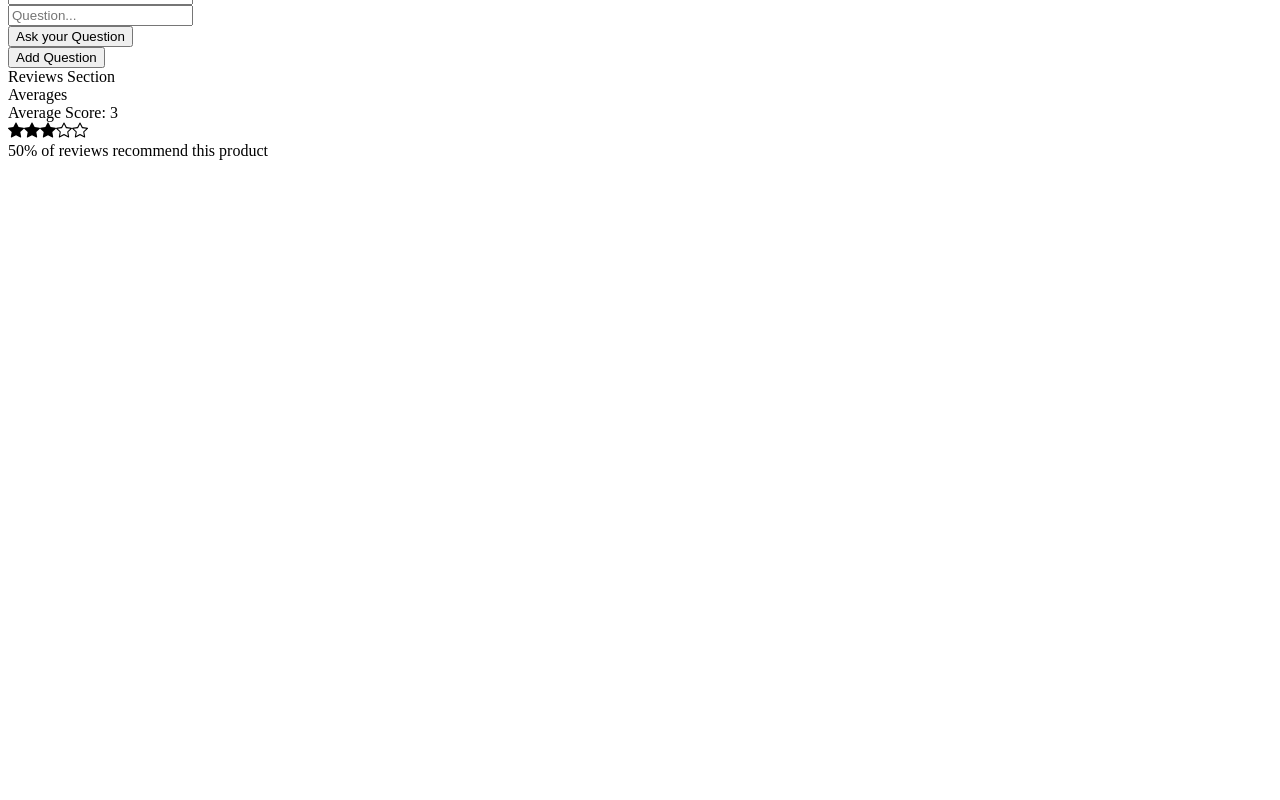
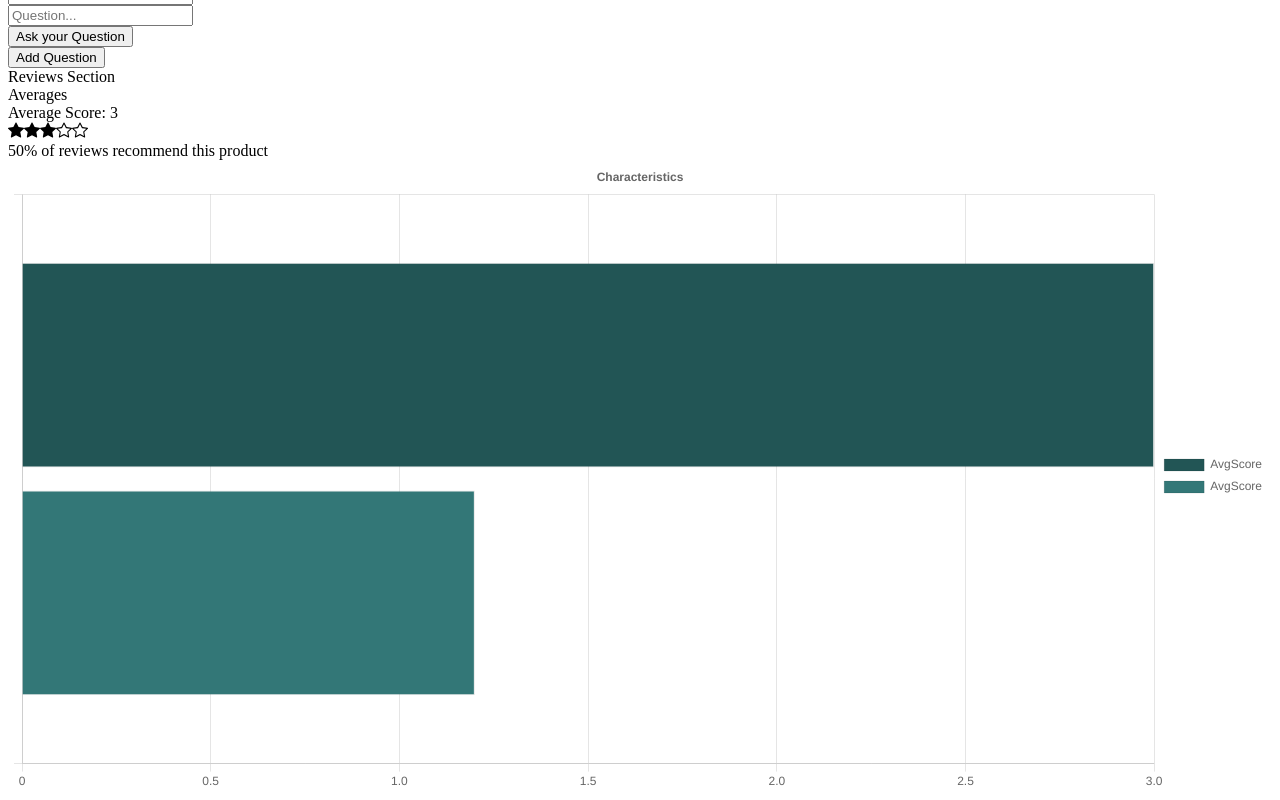
Before and after one commit to mwolf2531/Project-Catwalk, a React app: page / in a window 1280 px wide. Shown: the part 404-1204 px from the top of the page. Before the commit the page ends 800 px from the top, so only its background shows below. Built offline with nearby package versions, Linux system fonts and the light colour scheme; no server answers; the HTML template or start-up script is replaced by a standard one.

Commit message:
working on graphs

```diff
--- a/package.json
+++ b/package.json
@@ -39,11 +39,13 @@
     "axios": "^0.24.0",
     "bluebird": "^3.7.2",
     "chai": "^4.3.4",
+    "chart.js": "^3.7.0",
     "express": "^4.17.2",
     "font-awesome": "^4.7.0",
     "mocha": "^9.1.3",
     "nodemon": "^2.0.15",
     "react": "^17.0.2",
+    "react-chartjs-2": "^4.0.0",
     "react-dom": "^17.0.2",
     "react-icons": "^4.3.1"
   }
--- a/src/components/Reviews/averagesElement.jsx
+++ b/src/components/Reviews/averagesElement.jsx
@@ -5,6 +5,7 @@
 
 import React from 'react';
 import StarDisplay from './starDisplay.jsx';
+import Trait from './trait.jsx';
 class averagesElement extends React.Component {
   constructor(props) {
     super(props);
@@ -47,8 +48,6 @@ class averagesElement extends React.Component {
     }
   }
   render() {
-    //Recommendations
-    //Displays the percentage of users who selected "yes" for recommending the product
     //ScoreTable
     //Shows a bar graph depicting the number of ratings in each category (1,2,3,4 or 5 stars)
     //TraitsTable
@@ -59,6 +58,7 @@ class averagesElement extends React.Component {
       <div className="starScore">Average Score: {this.state.avgRate}</div>
       <StarDisplay className="stars" rating={this.state.avgRate} />
       <div className="revRecos">{this.state.recPercent}% of reviews recommend this product</div>
+      <Trait />
     </div>
     )
   }
--- a/src/components/Reviews/trait.jsx
+++ b/src/components/Reviews/trait.jsx
@@ -1 +1,66 @@
 //Takes in the data from an individual trait and uses it to create a bar display of the average score
+import React from 'react';
+import {
+  Chart as ChartJS,
+  CategoryScale,
+  LinearScale,
+  BarElement,
+  Title,
+  Tooltip,
+  Legend,
+} from 'chart.js';
+import { Bar } from 'react-chartjs-2';
+
+ChartJS.register(
+  CategoryScale,
+  LinearScale,
+  BarElement,
+  Title,
+  Tooltip,
+  Legend
+);
+
+const Trait = ({trait}) => {
+  return (
+    <Bar
+      datasetIdKey='id'
+      options = {{
+        indexAxis: 'y',
+        elements: {
+          bar: {
+            borderWidth: 1,
+          },
+        },
+        responsive: true,
+        plugins: {
+          legend: {
+            position: 'right',
+          },
+          title: {
+            display: true,
+            text: 'Characteristics',
+          },
+        },
+      }}
+      data = {{
+        labels: [''],
+        datasets: [
+          {
+            id: 1,
+            label: 'AvgScore',
+            data: [3],
+            backgroundColor: '#255'
+          },
+          {
+            id: 2,
+            label: 'AvgScore',
+            data: [1.2],
+            backgroundColor: '#377'
+          }
+        ]
+      }}
+    />
+  )
+}
+
+export default Trait;
```
Also changed, not shown: 2 other files (tests, documents, lock files or other folders).
